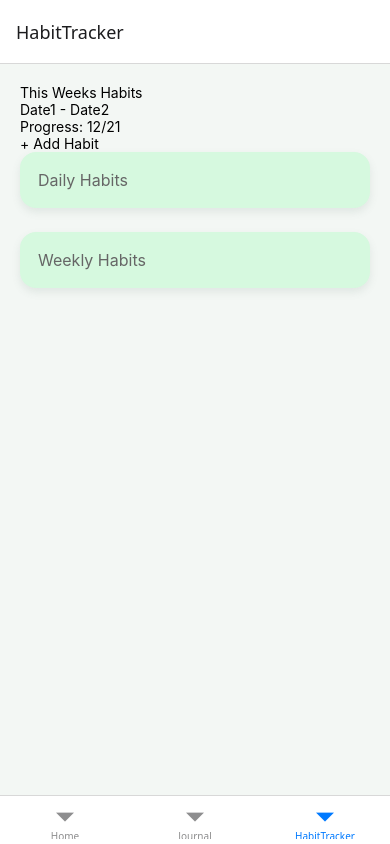
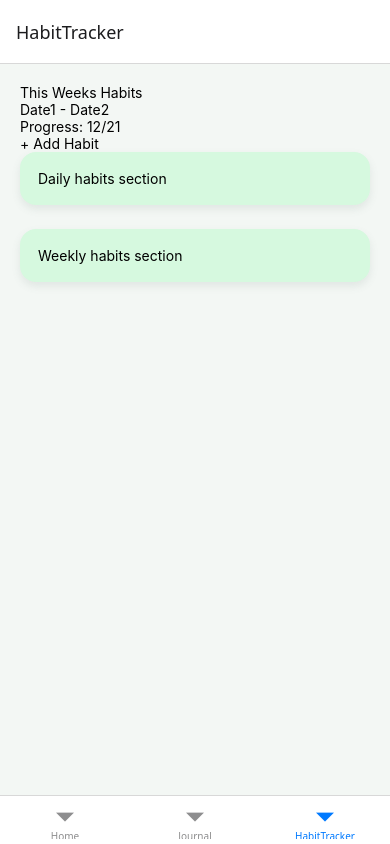
Before and after one commit to mxneo00/InnerBloom-Journal-app, a React Native app in the folder InnerBloom/: screen /HabitTracker in a window 390 px wide. Built offline with nearby package versions, Linux system fonts and the light colour scheme.

Commit message:
More habit layout planning

```diff
--- a/InnerBloom/src/screens/HabitTrackerScreen.tsx
+++ b/InnerBloom/src/screens/HabitTrackerScreen.tsx
@@ -9,8 +9,8 @@ export default function HabitTrackerScreen() {
   return (
     <View style={styles.container}>
       {/* Weekly Header Section */}
-      <View style={habitStyles.weeklyHeader}>
-        <Text style={habitStyles.weeklyHeaderText}>This Weeks Habits</Text>
+      <View style={habitStyles.habitHeader}>
+        <Text style={habitStyles.habitHeaderText}>This Weeks Habits</Text>
         <Text style={habitStyles.daterange}>Date1 - Date2</Text>
         <Text style={habitStyles.progress}>Progress: 12/21</Text>
         <Pressable style={habitStyles.addHabitButton}>
@@ -19,11 +19,15 @@ export default function HabitTrackerScreen() {
       </View>
       {/* Daily Habit Section */}
       <View style={styles.card}>
-        <Text style={styles.text}>Daily Habits</Text>
+        <View style={habitStyles.dailyHeader}>
+          <Text style={habitStyles.dailyHeaderText}>Daily habits section</Text>
+        </View>
       </View>
       {/* Weely Habit Section */}
       <View style={styles.card}>
-        <Text style={styles.text}>Weekly Habits</Text>
+        <View style={habitStyles.weeklyHeader}>
+          <Text style={habitStyles.weeklyHeaderText}>Weekly habits section</Text>
+        </View>
       </View>
     </View>
   );
--- a/InnerBloom/src/styles/habitTrackerScreenStyles.ts
+++ b/InnerBloom/src/styles/habitTrackerScreenStyles.ts
@@ -1,7 +1,19 @@
 import { StyleSheet } from 'react-native';
 
 export const habitStyles = StyleSheet.create({
-   weeklyHeader: {
+    habitHeader: {
+
+    },
+    habitHeaderText: {
+
+    },
+    dailyHeader: {
+
+    },
+    dailyHeaderText: {
+
+    },
+    weeklyHeader: {
 
     },
     weeklyHeaderText: {
```
